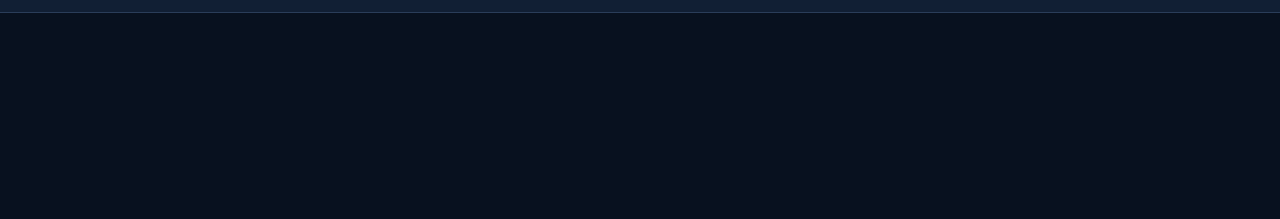
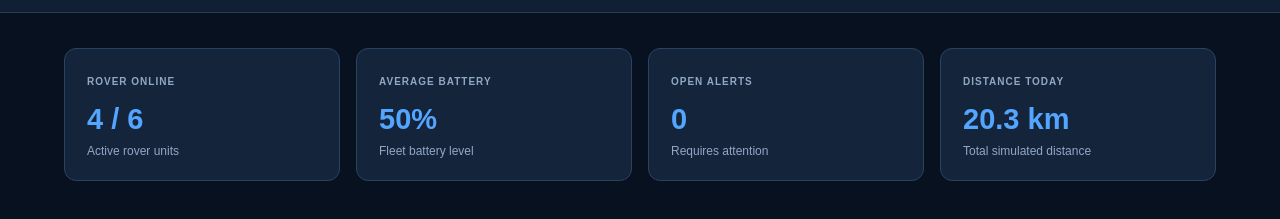
Before and after one commit to Aarush-Kumar0708/netra, a plain HTML site: page index.html in a window 1280 px wide. Shown: the part 69-288 px from the top of the page. Drawn offline with Linux system fonts and the light colour scheme.

Commit message:
Second Commit

```diff
--- a/index.html
+++ b/index.html
@@ -1,5 +1,8 @@
-<html>
+<!DOCTYPE html>
+<html lang="en">
 <head>
+    <meta charset="UTF-8">
+    <meta name="viewport" content="width=device-width, initial-scale=1.0">
     <title>NETRA</title>
     <link rel="stylesheet" href="style.css">
     <script src="script.js"></script>
@@ -25,11 +28,34 @@
         <div class="header-right">
             <span class="online-dot"></span>
             <span>SYSTEM ONLINE</span>
-            <b id="clock">--:--:--</b>
+            <strong id="clock">--:--:--</strong>
             <button id="dispatch-open">+ Dispatch Mission</button>
-
         </div>
-
     </header>
+    <!--Main Dashboard-->
+    <main class="page">
+        <section class="rstatus-grid">
+            <article class="rstatus-card">
+                <span>ROVER ONLINE</span>
+                <h2 id="online-count">4 / 6</h2>
+                <p>Active rover units</p>
+            </article>
+            <article class="rstatus-card">
+                <span>AVERAGE BATTERY</span>
+                <h2 id="average-battery">50%</h2>
+                <p>Fleet battery level</p>
+            </article>
+            <article class="rstatus-card">
+                <span>OPEN ALERTS</span>
+                <h2 id="alert-count">0</h2>
+                <p>Requires attention</p>
+            </article>
+            <article class="rstatus-card">
+                <span>DISTANCE TODAY</span>
+                <h2 id="distance">20.3 km</h2>
+                <p>Total simulated distance</p>
+            </article>
+        </section>
+    </main>
 </body>
 </html>
--- a/style.css
+++ b/style.css
@@ -95,3 +95,48 @@ button {
 button:hover {
     background: #1765c3;
 }
+
+.page {
+    padding: 35px 5%;
+}
+
+.page p {
+    color: #91a8c5;
+}
+
+.rstatus-grid {
+    display: grid;
+    grid-template-columns: repeat(4,1fr);
+    gap: 16px;
+    margin-bottom: 30px;
+}
+
+.rstatus-card {
+    background: #14243a;
+    border: 1px solid #2a4262;
+    border-radius: 12px;
+    padding: 22px;
+    transition: 0.2s;
+}
+.rstatus-card:hover{
+    border-color: #438cff;
+    transform: translateY(-3px);
+}
+
+.rstatus-card span{
+    color: #91a8c5;
+    font-size: 10px;
+    letter-spacing: 1px;
+    font-weight: bold;
+}
+
+.rstatus-card h2{
+    color: #54a5ff;
+    font-size: 29px;
+    margin: 14px 0 8px;
+}
+
+.rstatus-card p{
+    color: #91a8c5;
+    font-size: 12px;
+}
```
Also changed, not shown: script.js (+8 -2 lines).
